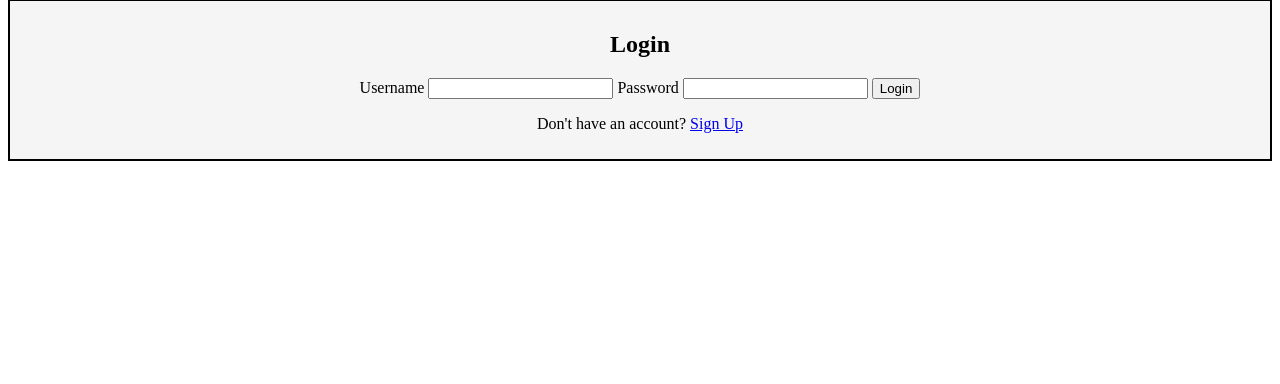
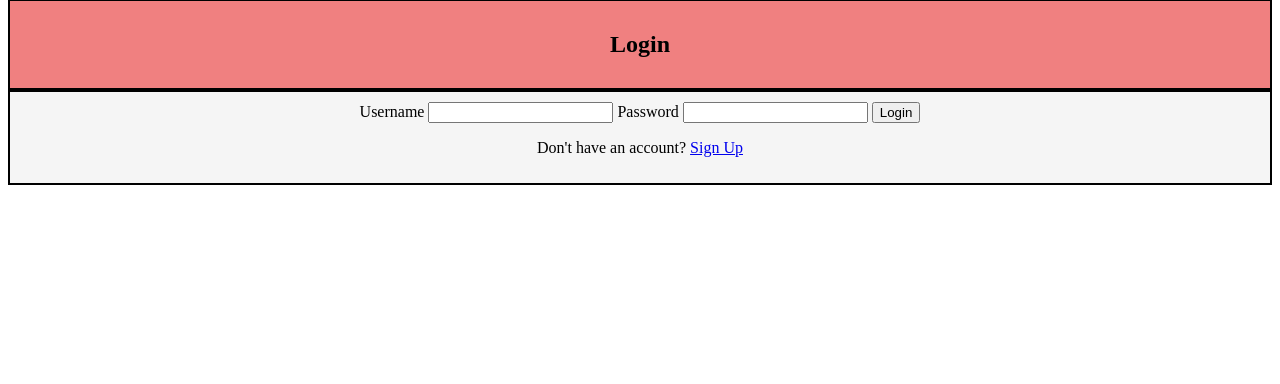
Before and after one commit to TheDuckLord2/IntroToSELabGroup3, a Django app: template IntroToSELabGroup3-New/IntroToSELabGroup3-Sam-Branch/ecommerce_store/backendAPI/api/templates/store/login.html in a window 1280 px wide. Shown: the part 41-425 px from the top of the page. Run offline with Django 5.2, Linux system fonts and the light colour scheme; the template is opened without the code that fills it, so the values that code supplies are empty.

Commit message:
Added title block to login
changed the div id and added a title block

```diff
--- a/IntroToSELabGroup3-New/IntroToSELabGroup3-Sam-Branch/ecommerce_store/backendAPI/api/templates/store/login.html
+++ b/IntroToSELabGroup3-New/IntroToSELabGroup3-Sam-Branch/ecommerce_store/backendAPI/api/templates/store/login.html
@@ -3,8 +3,10 @@
 {% block title %}Login - e-Commerce Store{% endblock %}
 
 {% block content %}
-<div class="login-container">
+<div id="title-block">
     <h2>Login</h2>
+</div>
+<div id="login-container">
     <form method="POST" action="{% url 'login' %}">
         {% csrf_token %}
 
```
